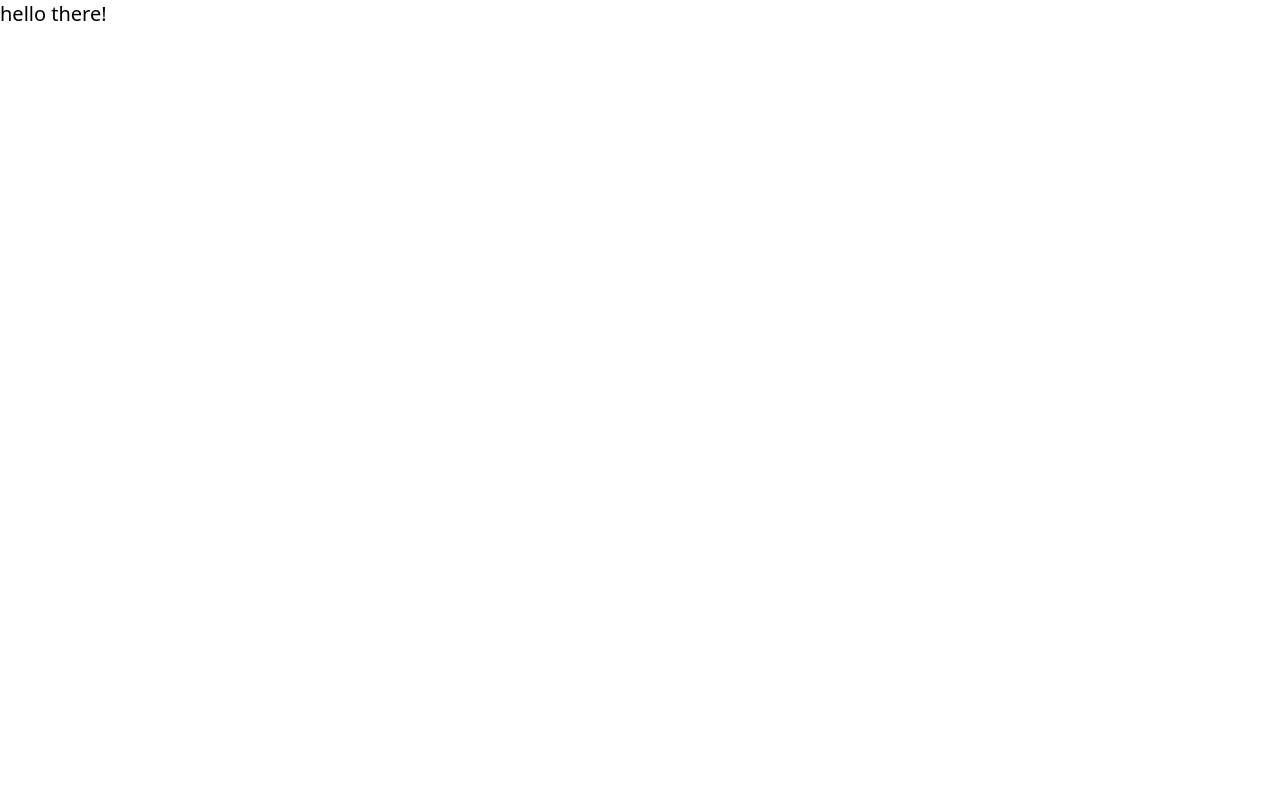
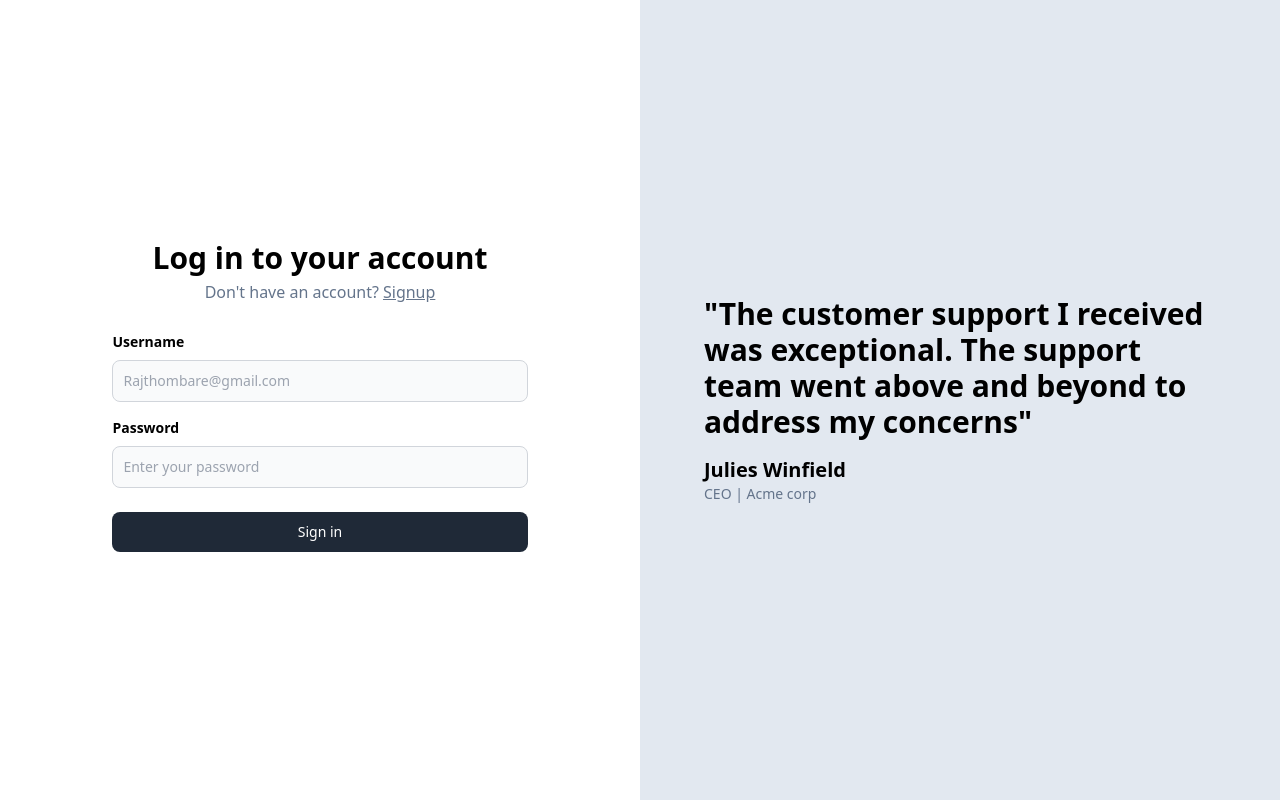
Before and after one commit to Raj-Thombare/Articlearc, a React (Vite) app in the folder frontend/: page /signin in a window 1280 px wide. Built offline with nearby package versions, Linux system fonts and the light colour scheme.

Commit message:
create auth components

```diff
--- a/frontend/package.json
+++ b/frontend/package.json
@@ -11,8 +11,11 @@
   },
   "dependencies": {
     "@raj-thombare/medium-common-types": "^1.0.0",
+    "axios": "^1.6.8",
     "react": "^18.2.0",
-    "react-dom": "^18.2.0"
+    "react-dom": "^18.2.0",
+    "react-router-dom": "^6.23.0",
+    "react-toastify": "^10.0.5"
   },
   "devDependencies": {
     "@types/react": "^18.2.66",
--- a/frontend/src/App.tsx
+++ b/frontend/src/App.tsx
@@ -1,5 +1,22 @@
+import { BrowserRouter, Route, Routes } from "react-router-dom";
+import Signup from "./pages/Signup";
+import Signin from "./pages/Signin";
+import Blog from "./pages/Blog";
+import Blogs from "./pages/Blogs";
+import Publish from "./pages/Publish";
+
 function App() {
-  return <div className='text-xl'>hello there!</div>;
+  return (
+    <BrowserRouter>
+      <Routes>
+        <Route path='/signup' element={<Signup />} />
+        <Route path='/signin' element={<Signin />} />
+        <Route path='/blog/:id' element={<Blog />} />
+        <Route path='/blogs' element={<Blogs />} />
+        <Route path='/publish' element={<Publish />} />
+      </Routes>
+    </BrowserRouter>
+  );
 }
 
 export default App;
--- /dev/null
+++ b/frontend/src/components/AuthHeader.tsx
@@ -0,0 +1,28 @@
+import { Link } from "react-router-dom";
+
+interface Props {
+  type: string;
+}
+
+const AuthHeader = ({ type }: Props) => {
+  return (
+    <div className='px-10'>
+      <div className='text-3xl font-extrabold mb-1'>
+        {type == "signup" ? "Create an account" : "Log in to your account"}
+      </div>
+      <div className='text-slate-500 text-center'>
+        {type == "signup"
+          ? "Already have an account?"
+          : "Don't have an account?"}
+        <Link
+          to={type == "signup" ? "/signin" : "/signup"}
+          className='underline ps-1'
+        >
+          {type == "signup" ? "Login" : "Signup"}
+        </Link>
+      </div>
+    </div>
+  );
+};
+
+export default AuthHeader;
--- /dev/null
+++ b/frontend/src/components/Button.tsx
@@ -0,0 +1,18 @@
+interface Props {
+  label: string;
+  onClick: () => void;
+}
+
+const Button = ({ label, onClick }: Props) => {
+  return (
+    <button
+      onClick={onClick}
+      type='button'
+      className='mt-6 w-full text-white bg-gray-800 hover:bg-gray-900 focus:outline-none focus:ring-4 focus:ring-gray-300 font-medium rounded-lg text-sm px-5 py-2.5 me-2 mb-2 dark:bg-gray-800 dark:hover:bg-gray-700 dark:focus:ring-gray-700 dark:border-gray-700'
+    >
+      {label}
+    </button>
+  );
+};
+
+export default Button;
--- /dev/null
+++ b/frontend/src/components/LabelledInput.tsx
@@ -0,0 +1,36 @@
+import { ChangeEvent } from "react";
+
+interface LabelledInputTypes {
+  label: string;
+  placeholder: string;
+  onChange: (e: ChangeEvent<HTMLInputElement>) => void;
+  type?: string;
+}
+
+const LabelledInput = ({
+  label,
+  placeholder,
+  onChange,
+  type,
+}: LabelledInputTypes) => {
+  return (
+    <div className='mt-4'>
+      <label
+        htmlFor='first_name'
+        className='block mb-2 text-sm font-bold text-black'
+      >
+        {label}
+      </label>
+      <input
+        type={type || "text"}
+        id='first_name'
+        onChange={onChange}
+        className='bg-gray-50 border border-gray-300 text-gray-900 text-sm rounded-lg focus:ring-blue-500 focus:border-blue-500 block w-full p-2.5 '
+        placeholder={placeholder}
+        required
+      />
+    </div>
+  );
+};
+
+export default LabelledInput;
--- /dev/null
+++ b/frontend/src/components/Quote.tsx
@@ -0,0 +1,22 @@
+const Quote = () => {
+  return (
+    <div className='h-screen flex justify-center flex-col bg-slate-200 '>
+      <div className='flex justify-center'>
+        <div className='max-w-lg'>
+          <div className='text-3xl font-bold text-wrap'>
+            "The customer support I received was exceptional. The support team
+            went above and beyond to address my concerns"
+          </div>
+          <div className='max-w-md text-xl font-semibold text-left mt-4'>
+            Julies Winfield
+          </div>
+          <div className='max-w-md text-sm font-medium text-slate-500'>
+            CEO | Acme corp
+          </div>
+        </div>
+      </div>
+    </div>
+  );
+};
+
+export default Quote;
--- /dev/null
+++ b/frontend/src/config.ts
@@ -0,0 +1 @@
+export const BACKEND = "https://medium.rajthombare.workers.dev"
--- /dev/null
+++ b/frontend/src/pages/Blog.tsx
@@ -0,0 +1,7 @@
+type Props = {};
+
+const Blog = (props: Props) => {
+  return <div>Blog</div>;
+};
+
+export default Blog;
--- /dev/null
+++ b/frontend/src/pages/Blogs.tsx
@@ -0,0 +1,7 @@
+type Props = {};
+
+const Blogs = (props: Props) => {
+  return <div>Blogs</div>;
+};
+
+export default Blogs;
--- /dev/null
+++ b/frontend/src/pages/Publish.tsx
@@ -0,0 +1,7 @@
+type Props = {};
+
+const Publish = (props: Props) => {
+  return <div>Publish</div>;
+};
+
+export default Publish;
--- /dev/null
+++ b/frontend/src/pages/Signin.tsx
@@ -0,0 +1,74 @@
+import axios from "axios";
+import { useState } from "react";
+import { useNavigate } from "react-router-dom";
+import { SigninType } from "@raj-thombare/medium-common-types";
+import { BACKEND } from "../config";
+import Quote from "../components/Quote";
+import AuthHeader from "../components/AuthHeader";
+import LabelledInput from "../components/LabelledInput";
+import Button from "../components/Button";
+
+const Signin = () => {
+  const [postInput, setPostInput] = useState<SigninType>({
+    email: "",
+    password: "",
+  });
+
+  const navigate = useNavigate();
+
+  const signinHandler = async () => {
+    try {
+      const jwt: string = await axios.post(
+        `${BACKEND}/api/v1/user/signin`,
+        postInput,
+      );
+      localStorage.setItem("token", jwt);
+      navigate("/blogs");
+    } catch (error) {
+      alert("Error sending request");
+    }
+  };
+
+  return (
+    <div className='grid grid-cols-1 lg:grid-cols-2'>
+      <div>
+        <div className='h-screen flex justify-center flex-col'>
+          <div className='flex justify-center'>
+            <div>
+              <AuthHeader type='signin' />
+              <div className='pt-3'>
+                <LabelledInput
+                  label='Username'
+                  placeholder='Rajthombare@gmail.com'
+                  onChange={(e) => {
+                    setPostInput({
+                      ...postInput,
+                      email: e.target.value,
+                    });
+                  }}
+                />
+                <LabelledInput
+                  label='Password'
+                  type='password'
+                  placeholder='Enter your password'
+                  onChange={(e) => {
+                    setPostInput({
+                      ...postInput,
+                      password: e.target.value,
+                    });
+                  }}
+                />
+                <Button label={"Sign in"} onClick={signinHandler} />
+              </div>
+            </div>
+          </div>
+        </div>
+      </div>
+      <div className='hidden lg:block'>
+        <Quote />
+      </div>
+    </div>
+  );
+};
+
+export default Signin;
--- /dev/null
+++ b/frontend/src/pages/Signup.tsx
@@ -0,0 +1,85 @@
+import axios from "axios";
+import { useState } from "react";
+import { useNavigate } from "react-router-dom";
+import { SignupType } from "@raj-thombare/medium-common-types";
+import { BACKEND } from "../config";
+import Quote from "../components/Quote";
+import AuthHeader from "../components/AuthHeader";
+import LabelledInput from "../components/LabelledInput";
+import Button from "../components/Button";
+
+const Signup = () => {
+  const [postInput, setPostInput] = useState<SignupType>({
+    name: "",
+    email: "",
+    password: "",
+  });
+
+  const navigate = useNavigate();
+
+  const signupHandler = async () => {
+    try {
+      const jwt: string = await axios.post(
+        `${BACKEND}/api/v1/user/signup`,
+        postInput,
+      );
+      localStorage.setItem("token", jwt);
+      navigate("/blogs");
+    } catch (error) {
+      alert("Error sending request");
+    }
+  };
+
+  return (
+    <div className='grid grid-cols-1 lg:grid-cols-2'>
+      <div>
+        <div className='h-screen flex justify-center flex-col'>
+          <div className='flex justify-center'>
+            <div>
+              <AuthHeader type='signup' />
+              <div className='pt-3'>
+                <LabelledInput
+                  label='Name'
+                  placeholder='Raj Thombare'
+                  onChange={(e) => {
+                    setPostInput({
+                      ...postInput,
+                      name: e.target.value,
+                    });
+                  }}
+                />
+                <LabelledInput
+                  label='Username'
+                  placeholder='Rajthombare@gmail.com'
+                  onChange={(e) => {
+                    setPostInput({
+                      ...postInput,
+                      email: e.target.value,
+                    });
+                  }}
+                />
+                <LabelledInput
+                  label='Password'
+                  type='password'
+                  placeholder='Enter your password'
+                  onChange={(e) => {
+                    setPostInput({
+                      ...postInput,
+                      password: e.target.value,
+                    });
+                  }}
+                />
+                <Button label={"Sign up"} onClick={signupHandler} />
+              </div>
+            </div>
+          </div>
+        </div>
+      </div>
+      <div className='hidden lg:block'>
+        <Quote />
+      </div>
+    </div>
+  );
+};
+
+export default Signup;
```
Also changed, not shown: 1 other file (tests, documents, lock files or other folders).
